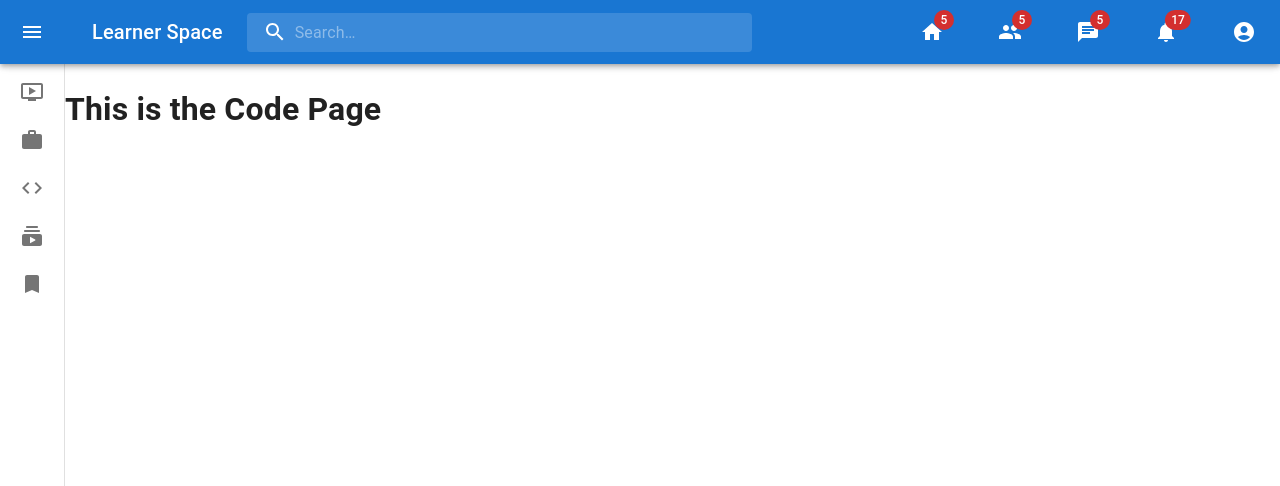
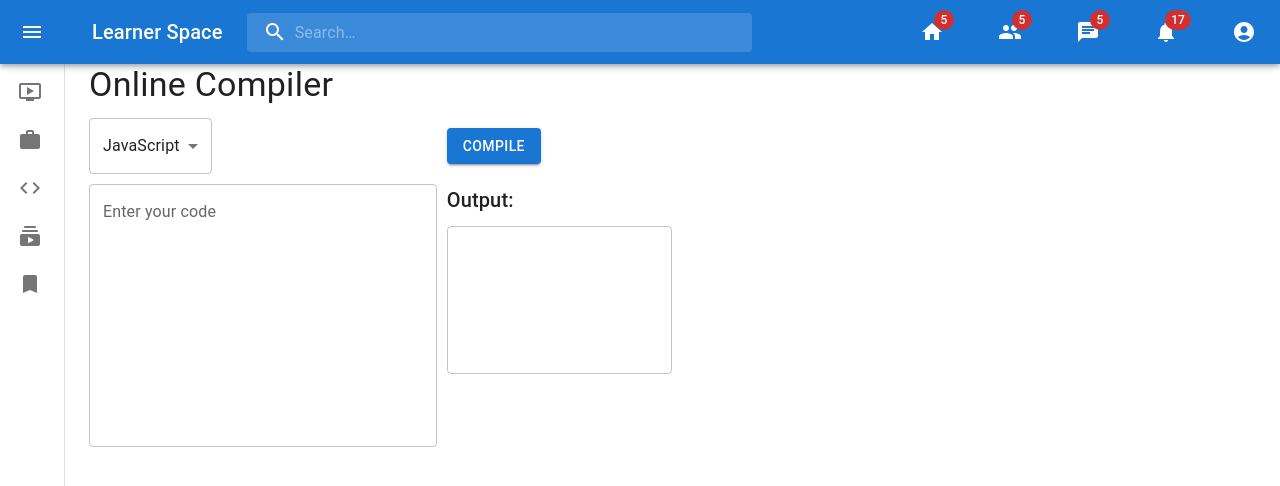
Before and after one commit to Saravana-Pon-Balan/LMS, a React (Create React App) app in the folder LMS/client/: page /playground in a window 1280 px wide. Shown: the top 486 px of the page. Built offline with nearby package versions, Linux system fonts and the light colour scheme.

Commit message:
started playground

```diff
--- a/LMS/client/package.json
+++ b/LMS/client/package.json
@@ -16,6 +16,7 @@
     "react": "^18.2.0",
     "react-dom": "^18.2.0",
     "react-redux": "^9.0.1",
+    "react-resizable": "^3.0.5",
     "react-router-dom": "^6.20.1",
     "react-scripts": "5.0.1",
     "redux": "^5.0.0",
--- a/LMS/client/src/components/Router.js
+++ b/LMS/client/src/components/Router.js
@@ -1,5 +1,5 @@
 import { Route, Routes } from "react-router-dom";
-import Code from "./learnComponents/code";
+import Code from "./learnComponents/code/code";
 import Saved from "./learnComponents/saved";
 import Subscribed from "./learnComponents/subscribed";
 import CourseList from "./learnComponents/Course/CourseList";
--- a/LMS/client/src/components/SidebarItems.js
+++ b/LMS/client/src/components/SidebarItems.js
@@ -14,14 +14,16 @@ import ListItemText from "@mui/material/ListItemText";
 export default function SidebarItems(props) {
   const { open } = props;
   return (
-      <List>
-        <Link to="/" style={{ textDecoration: "none"}}>
-          <ListItem disablePadding sx={{ display: "block" }}>
+      <List sx={{position:"fixed"}}>
+        <Link to="/" style={{ textDecoration: "none" }}>
+          <ListItem disablePadding >
             <ListItemButton
               sx={{
                 minHeight: 48,
                 justifyContent: open ? "initial" : "center",
                 px: 2.5,
+                display:"flex",
+                maxWidth: open ?  "none": "60px !important",
               }}
             >
               <ListItemIcon
@@ -41,13 +43,15 @@ export default function SidebarItems(props) {
           </ListItem>
         </Link>
         <Link to="/job" style={{ textDecoration: "none"}}>
-          {" "}
+
           <ListItem disablePadding sx={{ display: "block" }}>
             <ListItemButton
               sx={{
                 minHeight: 48,
                 justifyContent: open ? "initial" : "center",
                 px: 2.5,
+                display:"flex",
+                maxWidth: open ?  "none": "60px !important",
               }}
             >
               <ListItemIcon
@@ -70,6 +74,8 @@ export default function SidebarItems(props) {
                 minHeight: 48,
                 justifyContent: open ? "initial" : "center",
                 px: 2.5,
+                display:"flex",
+                maxWidth: open ?  "none": "60px !important",
               }}
             >
               <ListItemIcon
@@ -95,6 +101,8 @@ export default function SidebarItems(props) {
                 minHeight: 48,
                 justifyContent: open ? "initial" : "center",
                 px: 2.5,
+                display:"flex",
+                maxWidth: open ?  "none": "60px !important",
               }}
             >
               <ListItemIcon
@@ -113,13 +121,19 @@ export default function SidebarItems(props) {
             </ListItemButton>
           </ListItem>
         </Link>
-        <Link to="/saved" style={{ textDecoration: "none"}}>
+        <Link to="/saved"
+        style={{ textDecoration: "none",
+
+
+        }}>
           <ListItem disablePadding sx={{ display: "block" }}>
             <ListItemButton
               sx={{
                 minHeight: 48,
                 justifyContent: open ? "initial" : "center",
                 px: 2.5,
+                display:"flex",
+                maxWidth: open ?  "none": "60px !important",
               }}
             >
               <ListItemIcon
--- a/LMS/client/src/components/learnComponents/Course/CourseCard.js
+++ b/LMS/client/src/components/learnComponents/Course/CourseCard.js
@@ -1,22 +1,32 @@
-import React from 'react';
-import { Card, CardContent, Typography, Button } from '@mui/material';
-
-const CourseCard = ({ title, description, buttonText }) => {
+import * as React from 'react';
+import Card from '@mui/material/Card';
+import CardActions from '@mui/material/CardActions';
+import CardContent from '@mui/material/CardContent';
+import CardMedia from '@mui/material/CardMedia';
+import Button from '@mui/material/Button';
+import Typography from '@mui/material/Typography';
+import img from "/home/saravana/project/LMS/client/src/components/learnComponents/Course/img/mui-react.avif";
+export default function CourseCard(props) {
+  const {title,description} = props;
   return (
-    <Card sx={{ height: '100%', display: 'flex', flexDirection: 'column',border:"1px solid gray" ,boxShadow:" inset 14px -1px 42px 1px rgba(145,136,145,0.9)"}}>
-      <CardContent sx={{ flexGrow: 1 }}>
-        <Typography variant="h5" component="div">
+    <Card sx={{ margin:"20px",maxWidth: 380,boxShadow: "inset 13px 20px 42px 11px rgba(0,100,0,0.73)" }}>
+      <CardMedia
+        sx={{ height: 140 }}
+        image={img}
+        title="MUI"
+      />
+      <CardContent>
+        <Typography gutterBottom variant="h5" component="div">
           {title}
         </Typography>
         <Typography variant="body2" color="text.secondary">
           {description}
         </Typography>
       </CardContent>
-      <Button variant="contained" color="primary" sx={{ alignSelf: 'flex-end', margin: '8px' }}>
-        {buttonText}
-      </Button>
+      <CardActions sx={{float:"right"}}>
+        <Button size="medium" variant='outlined'>Share</Button>
+        <Button size="medium" variant='outlined'>Learn More</Button>
+      </CardActions>
     </Card>
   );
-};
-
-export default CourseCard;
+}
--- a/LMS/client/src/components/learnComponents/Course/CourseList.js
+++ b/LMS/client/src/components/learnComponents/Course/CourseList.js
@@ -4,13 +4,12 @@ import CourseCard from './CourseCard';
 
 const CourseList = ({ courses }) => {
   return (
-    <Grid container spacing={5} sx={{display: "flex",overflowY: "scroll",position:"relative"}}>
+    <Grid container spacing={2} sx={{maxWidth:"100vw",display: "flex",overflowY: "scroll",position:"relative"}}>
       {courses.map((course) => (
-        <Grid item key={course.id} xs={12} sm={6} md={4} lg={3}>
+        <Grid item key={course.id} xs={12} sm={6} md={5} lg={4}>
           <CourseCard
             title={course.title}
             description={course.description}
-            buttonText="Enroll Now"
           />
         </Grid>
       ))}
--- a/LMS/client/src/components/learnComponents/code.js
+++ /dev/null
@@ -1,9 +0,0 @@
-
-
-
-const Code = () =>{
-    return(
-        <h1>This is the Code Page</h1>
-    )
-}
-export default Code;
--- /dev/null
+++ b/LMS/client/src/components/learnComponents/code/code.js
@@ -0,0 +1,84 @@
+import React, { useState } from 'react';
+import { Button, Container, MenuItem, Select, TextField, Typography } from '@mui/material';
+import { Resizable } from 'react-resizable';
+
+function App() {
+  const [code, setCode] = useState('');
+  const [output, setOutput] = useState('');
+  const [language, setLanguage] = useState('javascript');
+
+  const handleCompile = () => {
+    setOutput(code);
+  };
+
+  return (
+    <Container>
+      <Typography variant="h4" gutterBottom>
+        Online Compiler
+      </Typography>
+
+      <div style={{ display: 'flex', height: '500px' }}>
+        <Resizable
+          defaultSize={{ width: '50%' }}
+          minWidth={100}
+          maxWidth={800}
+          enable={{ right: true }}
+        >
+          <div>
+            <Select
+              label="Language"
+              value={language}
+              onChange={(e) => setLanguage(e.target.value)}
+              style={{ marginBottom: '10px' }}
+            >
+              <MenuItem value="javascript">JavaScript</MenuItem>
+              <MenuItem value="Python">Python</MenuItem>
+              <MenuItem value="C">C</MenuItem>
+              <MenuItem value="Java">Java</MenuItem>
+              <MenuItem value="C++">C++</MenuItem>
+              <MenuItem value="PHP">PHP</MenuItem>
+              {/* Add other language options as needed */}
+            </Select>
+
+            <TextField
+              multiline
+              rows={10}
+              fullWidth
+              label="Enter your code"
+              variant="outlined"
+              value={code}
+              onChange={(e) => setCode(e.target.value)}
+            />
+          </div>
+        </Resizable>
+
+        <div style={{ flex: 1, marginLeft: '10px' }}>
+          <Button
+            variant="contained"
+            color="primary"
+            onClick={handleCompile}
+            style={{ marginTop: '10px' }}
+          >
+            Compile
+          </Button>
+
+          <Typography variant="h6" style={{ marginTop: '20px' }}>
+            Output:
+          </Typography>
+
+          <TextField
+            multiline
+            rows={5}
+            fullWidth
+            variant="outlined"
+            value={output}
+            readOnly
+            style={{ marginTop: '10px' }}
+          />
+        </div>
+      </div>
+    </Container>
+  );
+}
+
+export default App;
```
Also changed, not shown: LMS/client/src/components/learnComponents/Course/img/mui-react.avif (added), 1 other file (tests, documents, lock files or other folders).
